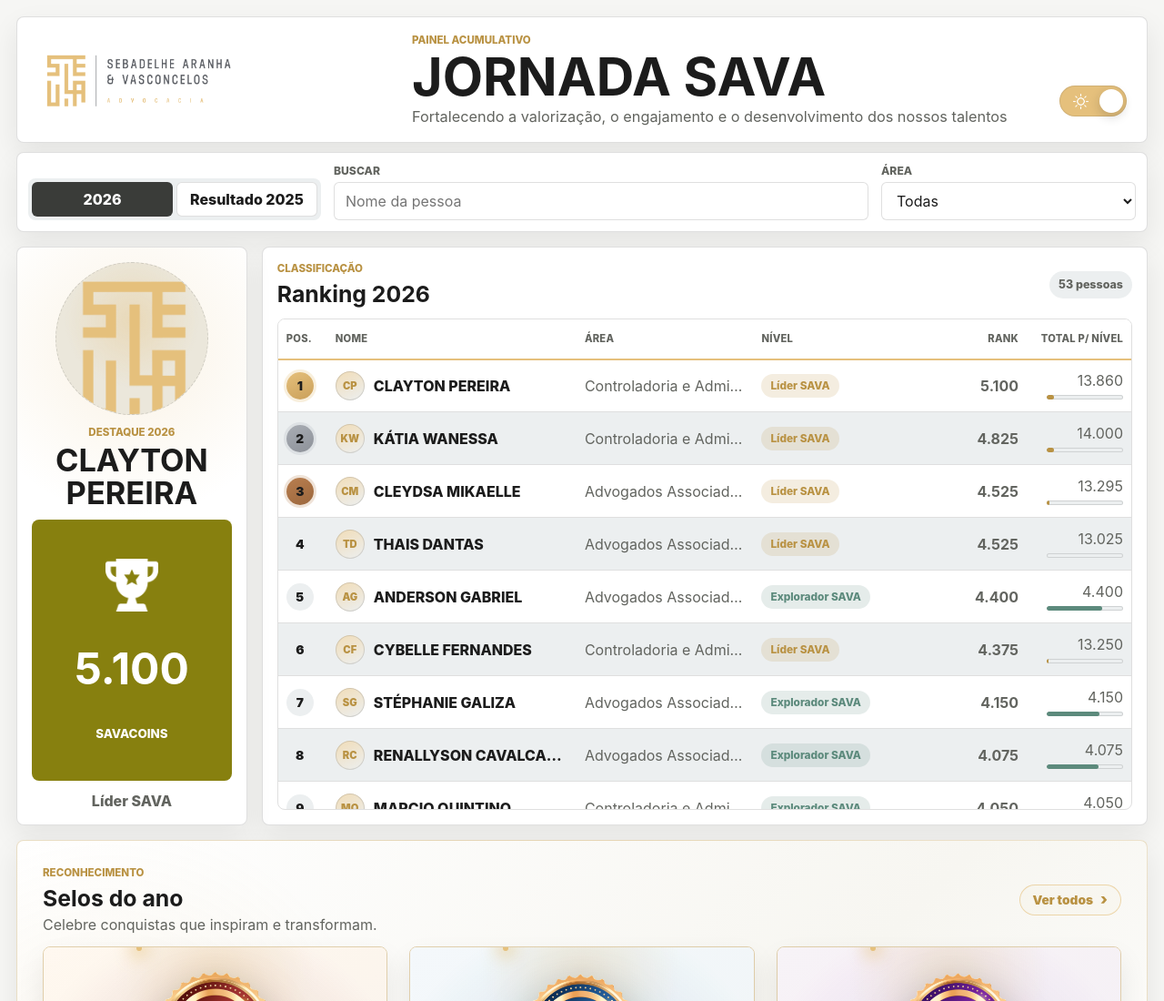
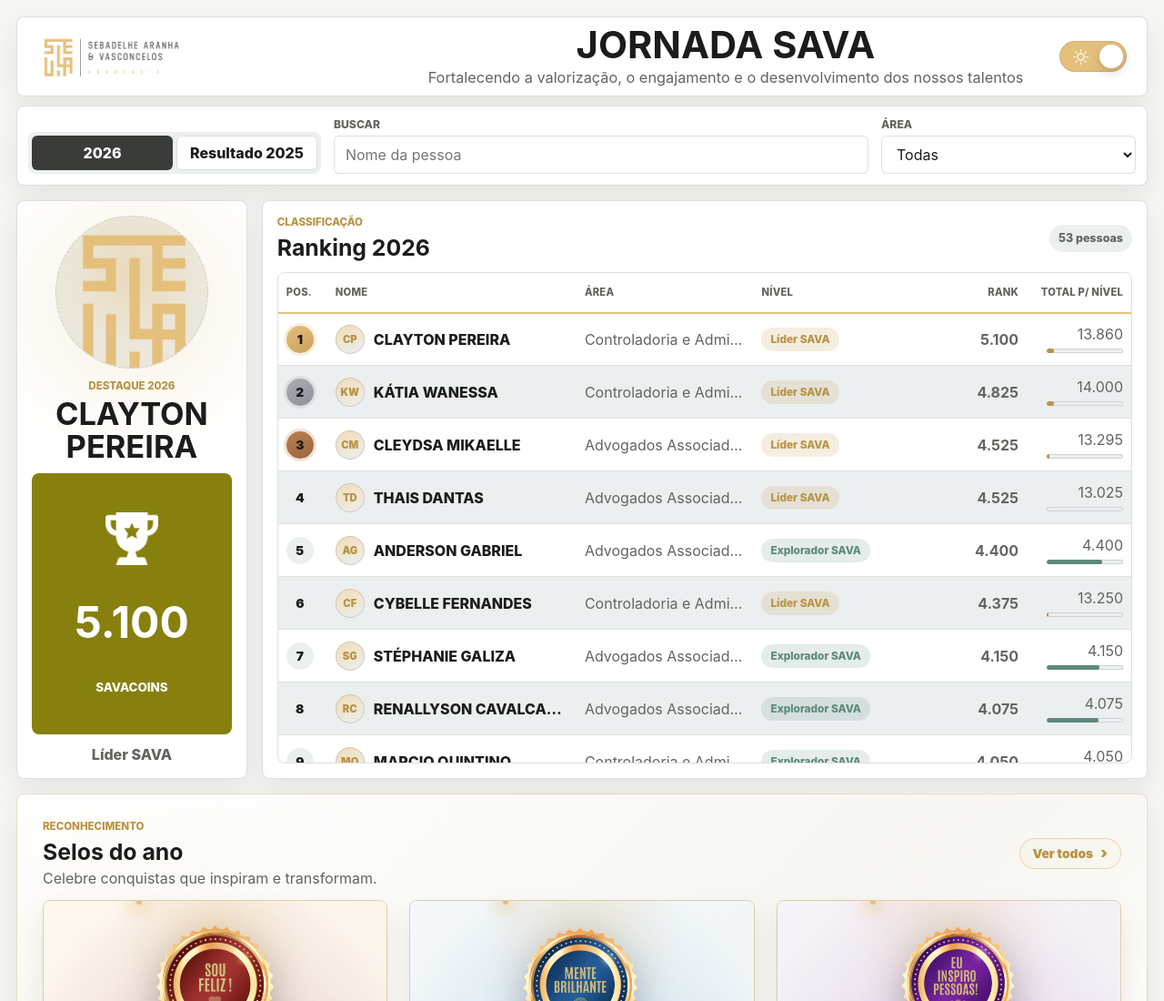
Before and after one commit to ProfRayllon/jornada-sava-dashboard, a plain HTML site: page index.html in a window 1280 px wide. Shown: the top 1100 px of the page at 91% size. Drawn offline with Linux system fonts and the light colour scheme.

Commit message:
Tighten and center the top header bar
Removes the "Painel acumulativo" eyebrow, centers the title and
subtitle, and shrinks the topbar's padding/logo/heading size to
recover vertical space.

```diff
--- a/index.html
+++ b/index.html
@@ -18,7 +18,6 @@
           <img src="Logo.png" alt="Sebadelhe Aranha & Vasconcelos Advocacia" />
         </div>
         <div class="header-copy">
-          <p class="eyebrow">Painel acumulativo</p>
           <h1>Jornada SAVA</h1>
           <p>Fortalecendo a valorização, o engajamento e o desenvolvimento dos nossos talentos</p>
         </div>
--- a/styles.css
+++ b/styles.css
@@ -94,19 +94,20 @@ button {
   grid-template-columns: minmax(230px, 390px) 1fr auto;
   gap: 22px;
   align-items: center;
-  padding: 18px 22px;
+  padding: 10px 22px;
 }
 
 .brand-lockup img {
   display: block;
   width: 100%;
-  max-height: 82px;
+  max-height: 60px;
   object-fit: contain;
   object-position: left center;
 }
 
 .header-copy {
   min-width: 220px;
+  text-align: center;
 }
 
 .eyebrow,
@@ -126,9 +127,9 @@ p {
 }
 
 h1 {
-  margin-bottom: 6px;
-  font-size: clamp(2.2rem, 6vw, 3.6rem);
-  line-height: 0.95;
+  margin-bottom: 4px;
+  font-size: clamp(1.7rem, 4vw, 2.6rem);
+  line-height: 1;
   text-transform: uppercase;
 }
 
@@ -142,9 +143,8 @@ h1 {
   display: flex;
   gap: 10px;
   align-items: center;
-  align-self: end;
+  align-self: center;
   justify-content: flex-end;
-  padding-bottom: 10px;
 }
 
 .segment,
```
